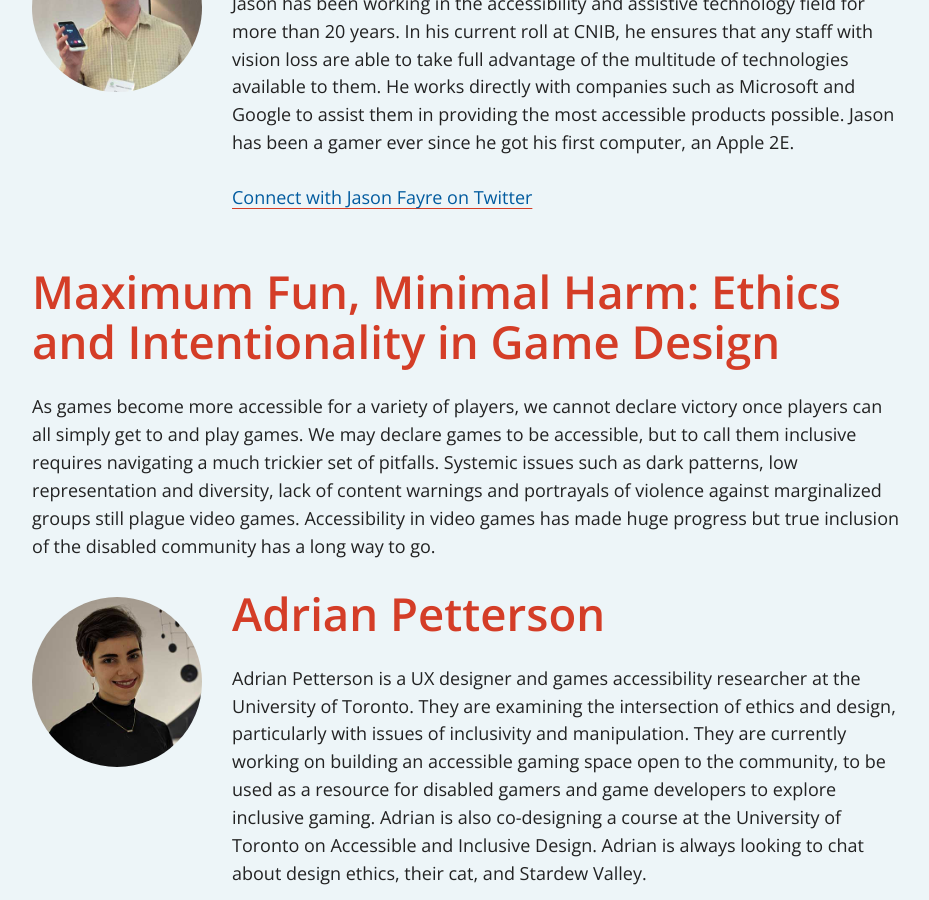
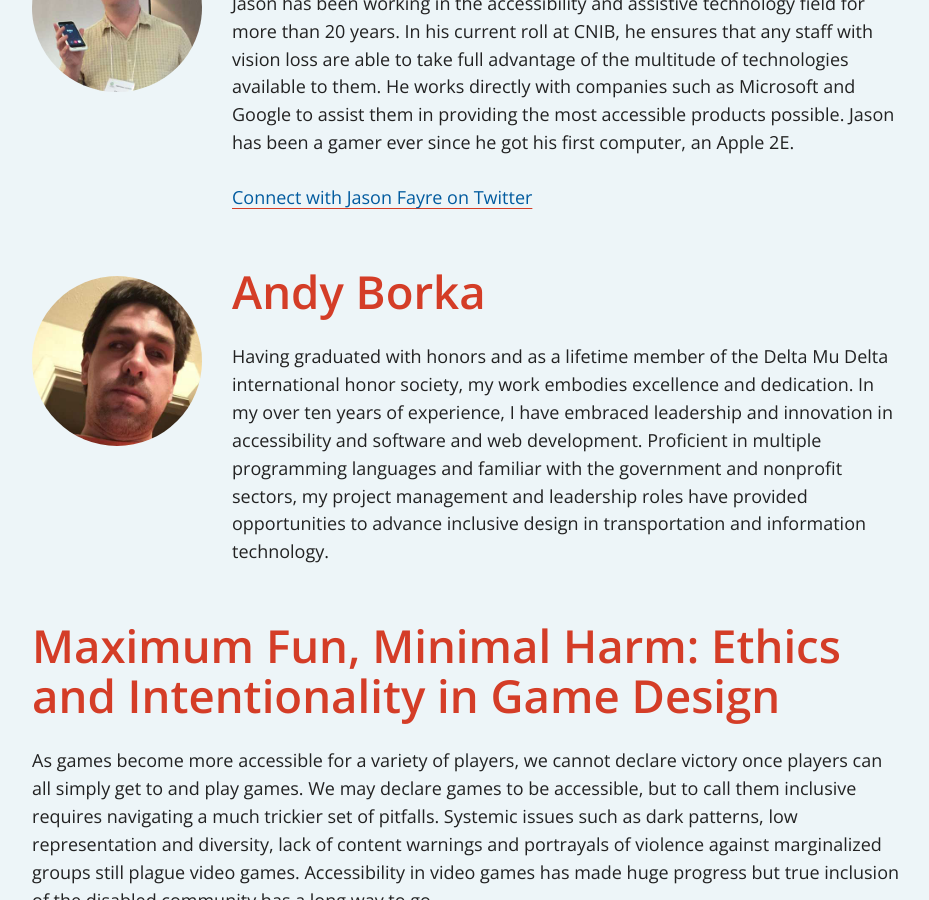
Before and after one commit to a11yTO/static-gaming-site, a Jekyll site: the page built from talks.html, in a window 1280 px wide and 900 px high, scrolled down 2273 px. Shown: the whole window, without its empty margins (172-1101 px from the left). Built offline with Jekyll 4.4.1, drawn with Linux system fonts in a browser that asks for light colours.

Commit message:
Add Andy as a speaker to Jason's talk

```diff
--- a/talks.html
+++ b/talks.html
@@ -69,6 +69,13 @@ description: Here is our initial talks announcement for the 2020 event.
     </div>
     <p class="speaker-twitter"><a href="https://twitter.com/jfayre" target="_blank">Connect with Jason Fayre on Twitter</a></p>
   </section>
+  <section id="AndyBorka" class="speaker-detail clearfix">
+    <h2>Andy Borka</h2>
+    <img src="/assets/speakers/AndyBorka_400x400.jpg" alt="Headshot of Andy Borka" />
+    <div class="speaker-bio">
+      <p>Having graduated with honors and as a lifetime member of the Delta Mu Delta international honor society, my work embodies excellence and dedication. In my over ten years of experience, I have embraced leadership and innovation in accessibility and software and web development. Proficient in multiple programming languages and familiar with the government and nonprofit sectors, my project management and leadership roles have provided opportunities to advance inclusive design in transportation and information technology.</p>
+    </div>
+  </section>
 </section>
 
 <section id="maximum-fun-minimal-harm" class="talk">
@@ -83,18 +90,6 @@ description: Here is our initial talks announcement for the 2020 event.
     <p class="speaker-twitter"><a href="https://twitter.com/Calamity_Jane95" target="_blank">Connect with Adrian Petterson on Twitter</a></p>
   </section>
 </section>
-
-<!-- <section id="" class="talk">
-  <h2 class="talk-name"></h2>
-  <p class="talk-desc"></p>
-  <section id="AndyBorka" class="speaker-detail clearfix">
-    <h2>Andy Borka</h2>
-    <img src="/assets/speakers/AndyBorka_400x400.jpg" alt="Headshot of Andy Borka" />
-    <div class="speaker-bio">
-      <p>Having graduated with honors and as a lifetime member of the Delta Mu Delta international honor society, my work embodies excellence and dedication. In my over ten years of experience, I have embraced leadership and innovation in accessibility and software and web development. Proficient in multiple programming languages and familiar with the government and nonprofit sectors, my project management and leadership roles have provided opportunities to advance inclusive design in transportation and information technology.</p>
-    </div>
-  </section>
-</section> -->
 
 <section id="accessibility-in-2020" class="talk">
   <h2 class="talk-name">Accessibility in 2020</h2>
```
